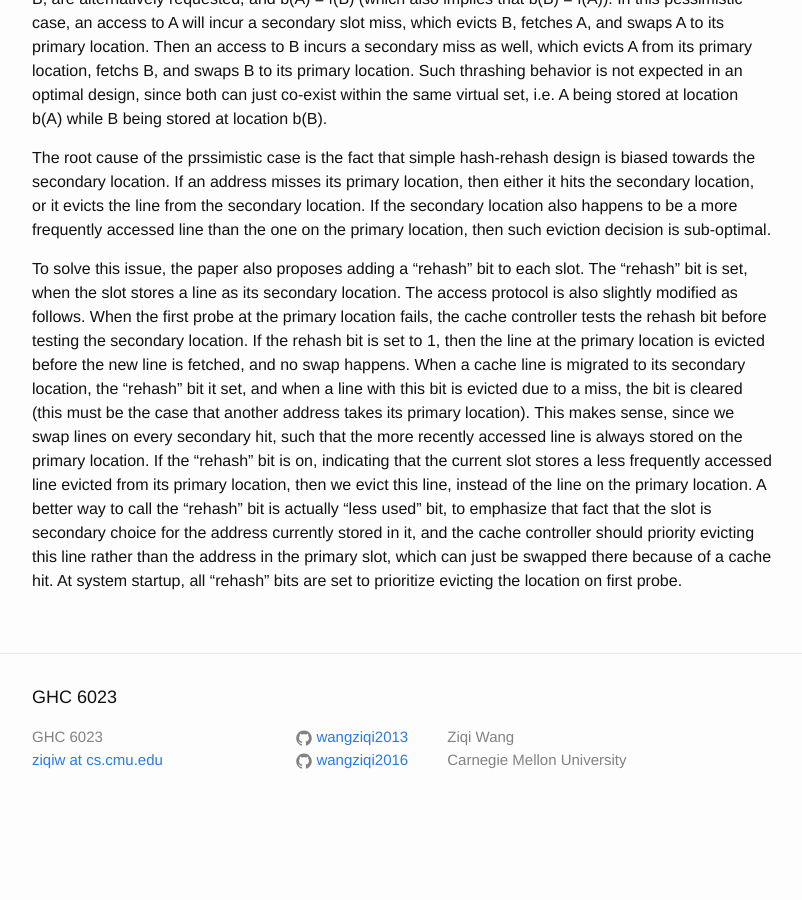
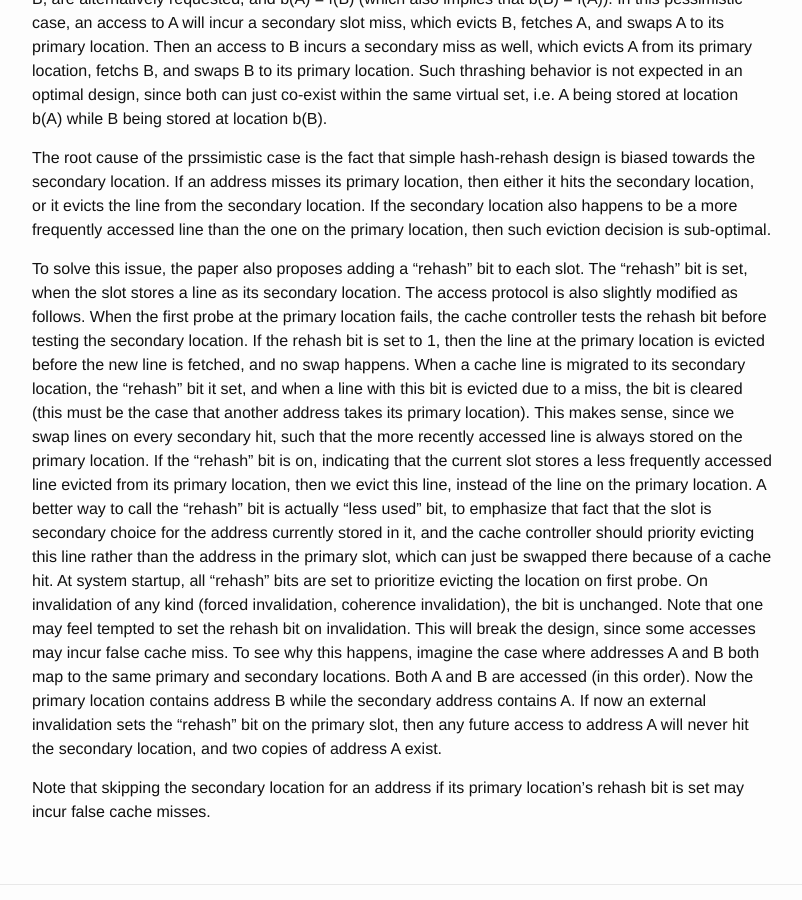
Before and after one commit to wangziqi2013/wangziqi2013.github.io, a Jekyll site: the page built from _posts/2020-05-30-column-associative-cache.markdown, in a window 1280 px wide and 900 px high, scrolled down 1612 px. Shown: the whole window, without its empty margins (238-1040 px from the left). Built offline with Jekyll 4.4.1, drawn with Linux system fonts in a browser that asks for light colours; before the commit the page ends 2443 px from its top, so only the background shows below that.

Commit message:
Adding inv

```diff
--- a/_posts/2020-05-30-column-associative-cache.markdown
+++ b/_posts/2020-05-30-column-associative-cache.markdown
@@ -81,3 +81,12 @@ A better way to call the "rehash" bit is actually "less used" bit, to emphasize
 for the address currently stored in it, and the cache controller should priority evicting this line rather than the
 address in the primary slot, which can just be swapped there because of a cache hit.
 At system startup, all "rehash" bits are set to prioritize evicting the location on first probe.
+On invalidation of any kind (forced invalidation, coherence invalidation), the bit is unchanged. Note that one may
+feel tempted to set the rehash bit on invalidation. This will break the design, since some accesses may incur
+false cache miss. To see why this happens, imagine the case where addresses A and B both map to the same
+primary and secondary locations. Both A and B are accessed (in this order). Now the primary location contains
+address B while the secondary address contains A. If now an external invalidation sets the "rehash" bit on the primary
+slot, then any future access to address A will never hit the secondary location, and two copies of address A exist.
+
+Note that skipping the secondary location for an address if its primary location's rehash bit is set may incur
+false cache misses.
```
